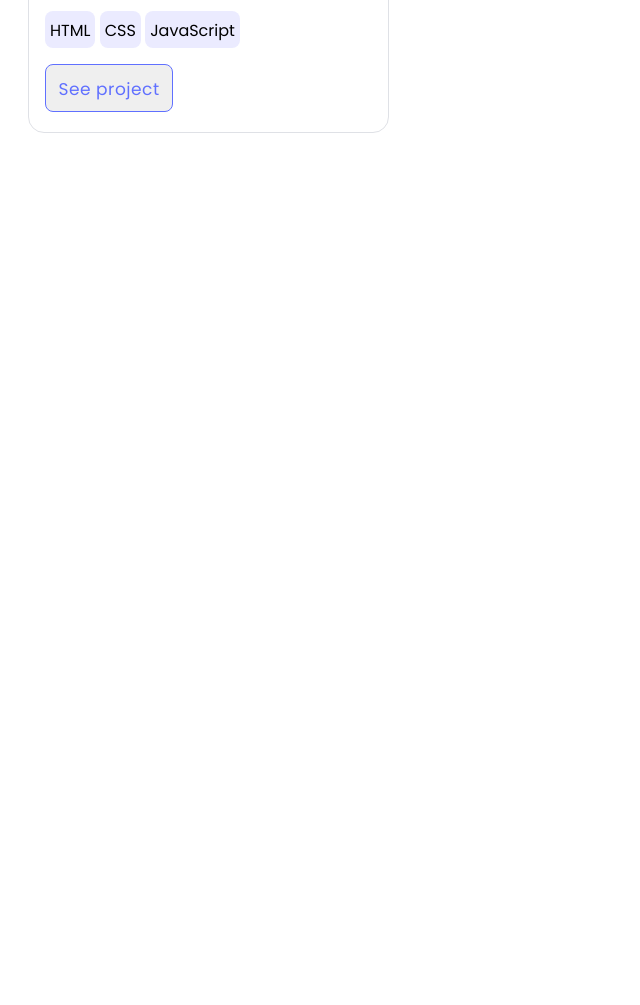
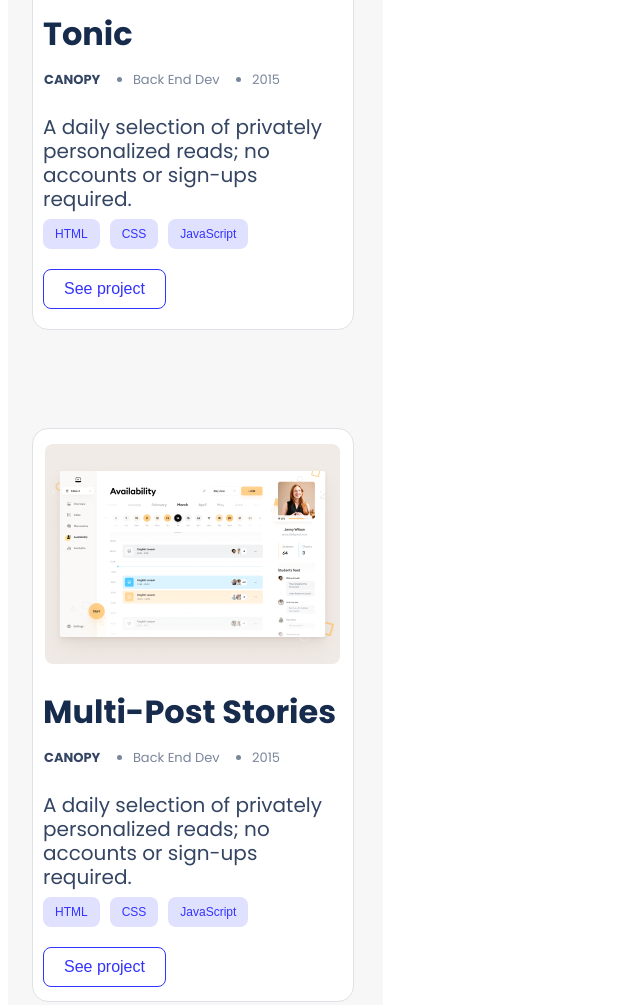
Before and after one commit to Ahasn-9/Portfolio, a website: page index.html in a window 1280 px wide. Shown: the part 1058-2063 px from the top of the page, without its empty margins (0-640 px from the left). Drawn offline with Linux system fonts and the light colour scheme.

Commit message:
Work Section Complete

```diff
--- a/index.html
+++ b/index.html
@@ -14,7 +14,7 @@
   </head>
 
   <body>
-    <img src="background1.png" class="background-img">
+
     <header class="header">
       <nav class="navbar">
         <h1 class="logo">My Logo</h1>
@@ -27,8 +27,8 @@
     </header>
 
     <section class="headline">
+      <img src="background1.png" class="background-img">
       <h2 class="headline-title">I’m M Ahsan. Glad to see you!</h2>
-
       <p class="headline-text">
         I’m a software developer! I can help you build a product, feature, or
         website. Look through some of my work and experience! If you like what
@@ -53,18 +53,72 @@
           <li>2015</li>
         </ul>
         <p class="para1">A daily selection of privately personalized reads; no accounts or sign-ups required.</p>
-        <ul class="list2">
-          <li class="language">HTML</li>
-          <li class="language">CSS</li>
-          <li class="language">JavaScript</li>
+        <div class="tech-stack">
+          <span class="tag">HTML</span>
+          <span class="tag">CSS</span>
+          <span class="tag">JavaScript</span>
+        </div>
+        <div class="see-project">
+          <a href="#" class="btn">See project</a>
+        </div>
+      </div> <!-- work-card1 end here -->
+
+      <div class="work-card2">
+        <img class=portfolio_image src="Snapsh0ot Portfolio 2.png" alt="Portfolio image">
+        <p class="t1">Multi-Post Stories</p>
+        <ul class="list1">
+          <li class="Canopy">CANOPY</li>
+          <li>Back End Dev</li>
+          <li>2015</li>
         </ul>
-        <button class="bt1">See project</button>
+        <p class="para1">A daily selection of privately personalized reads; no accounts or sign-ups required.</p>
+        <div class="tech-stack">
+          <span class="tag">HTML</span>
+          <span class="tag">CSS</span>
+          <span class="tag">JavaScript</span>
+        </div>
+        <div class="see-project">
+          <a href="#" class="btn">See project</a>
+        </div>
+
       </div>
-      <div class="btn3">
-        <div class="work-card2"></div>
-        <div class="work-card3"></div>
-        <div class="work-card4"></div>
+      <div class="work-card3">
+        <img class=portfolio_image src="Snapshoot Portfolio 3.png" alt="Portfolio image">
+        <p class="t1">Tonic</p>
+        <ul class="list1">
+          <li class="Canopy">CANOPY</li>
+          <li>Back End Dev</li>
+          <li>2015</li>
+        </ul>
+        <p class="para1">A daily selection of privately personalized reads; no accounts or sign-ups required.</p>
+        <div class="tech-stack">
+          <span class="tag">HTML</span>
+          <span class="tag">CSS</span>
+          <span class="tag">JavaScript</span>
+        </div>
+        <div class="see-project">
+          <a href="#" class="btn">See project</a>
+        </div>
       </div>
+      <div class="work-card4">
+        <img class=portfolio_image src="Snapshoot Portfolio 4.png" alt="Portfolio image">
+        <p class="t1">Multi-Post Stories</p>
+        <ul class="list1">
+          <li class="Canopy">CANOPY</li>
+          <li>Back End Dev</li>
+          <li>2015</li>
+        </ul>
+        <p class="para1">A daily selection of privately personalized reads; no accounts or sign-ups required.</p>
+        <div class="tech-stack">
+          <span class="tag">HTML</span>
+          <span class="tag">CSS</span>
+          <span class="tag">JavaScript</span>
+        </div>
+        <div class="see-project">
+          <a href="#" class="btn">See project</a>
+        </div>
+      </div>
+
     </section>
   </body>
 
--- a/style.css
+++ b/style.css
@@ -46,8 +46,12 @@ body {
   background-color: #6372ff;
   display: block;
 }
-
+.headline {
+  width: 375px;
+  height: 530px;
+}
 .headline-title {
+  height: 175px;
   font-size: 40px;
   font-weight: 700;
   text-align: left;
@@ -56,6 +60,8 @@ body {
 }
 
 .headline-text {
+  width: 327px;
+  height: 146px;
   font-size: 16px;
   font-weight: 400;
   color: #344563;
@@ -85,42 +91,82 @@ body {
 }
 
 .work-cards {
-  height: 2700px;
-  width: 375px;
+  height: 2600px;
+  /* width: 375px; */
+  top: 718px;
   display: grid;
   justify-content: start;
-  padding: 10px;
-
-  /* background-color: #f7f7f9; */
-  padding-left: 20px;
+  padding: 114px 24px 114px 24px;
+  gap: 88px;
+  background-color: rgb(247, 247, 247);
 }
 
 .work-card1 {
-  width: 327px;
+  width: 300px;
   height: 552px;
-  padding: 16px;
+  padding: 10px;
   border-radius: 16px;
   gap: 12px;
   border: 1px solid #dfe1e6;
+  background-color: white;
+}
+.work-card2 {
+  width: 300px;
+  height: 552px;
+  padding: 10px;
+  border-radius: 16px;
+  gap: 12px;
+  border: 1px solid #dfe1e6;
+  background-color: white;
+  font-size: 32px;
+}
+.work-card2 .see-project {
+  margin-top: 10px;
+}
+.work-card3 {
+  width: 300px;
+  height: 552px;
+  padding: 10px;
+  border-radius: 16px;
+  gap: 12px;
+  border: 1px solid #dfe1e6;
+  background-color: white;
+}
+.work-card4 {
+  width: 300px;
+  height: 552px;
+  padding: 10px;
+  border-radius: 16px;
+  gap: 12px;
+  border: 1px solid #dfe1e6;
+  background-color: white;
+}
+.see-project {
+  margin-top: 20px;
 }
 
-.bt1 {
-  width: 128px;
-  height: 48px;
-  top: 12px;
-  padding: 12px;
+.btn {
+  display: inline-block;
+  padding: 10px 20px;
+  font-family: Arial, sans-serif;
+  font-size: 16px;
+  font-weight: 500px;
+  text-align: center;
+  text-decoration: none;
+  color: #3333ff; /* Blue text color */
+  border: 1px solid #3333ff; /* Blue border */
   border-radius: 8px;
-  border: 1px solid #6070ff;
-  font-size: 17px;
-  font-weight: 700px;
-  line-height: 24px;
-  letter-spacing: 0.03em;
-  text-align: center;
-  color: #6070ff;
+  background-color: transparent; /* Transparent background */
+  transition: background-color 0.3s, color 0.3s;
+}
+
+.btn:hover {
+  background-color: #e0e0ff; /* Light blue background on hover */
+  color: #3333ff; /* Keep text color on hover */
 }
 
 .portfolio_image {
-  width: 322px;
+  width: 295px;
   height: 220px;
   border-radius: 8px;
   padding: 5px;
@@ -129,7 +175,7 @@ body {
 
 .t1 {
   font-size: 32px;
-  font-weight: 700px;
+  font-weight: bold;
   text-align: left;
   margin-top: 6px;
   color: #172b4d;
@@ -149,7 +195,7 @@ body {
 }
 
 .Canopy {
-  font-weight: 700px;
+  font-weight: bold;
   list-style-type: none;
   color: #344563;
 }
@@ -160,23 +206,20 @@ body {
   line-height: 24px;
   text-align: left;
   color: #344563;
+  margin: 8px 0 8px 0;
 }
 
-.language {
-  display: inline-block;
-  border-radius: 8px;
-  background-color: #ebebff;
-  padding: 5px;
-  padding-top: 7px;
+.tech-stack {
+  display: flex;
+  gap: 10px;
 }
 
-.btn3 {
-  display: flex;
+.tag {
+  padding: 8px 12px;
+  border-radius: 8px;
+  font-family: Arial, sans-serif;
+  font-size: 12px;
+  font-weight: 500px;
+  background-color: #e0e0ff; /* Light blue background */
+  color: #3333ff; /* Blue text */
 }
-
-.list2 {
-  display: block;
-  align-items: flex-start;
-  margin-left: 0;
-  padding-left: 0;
-}
```
Also changed, not shown: Snapsh0ot Portfolio 2.png (added), Snapshoot Portfolio 3.png (added), Snapshoot Portfolio 4.png (added).
